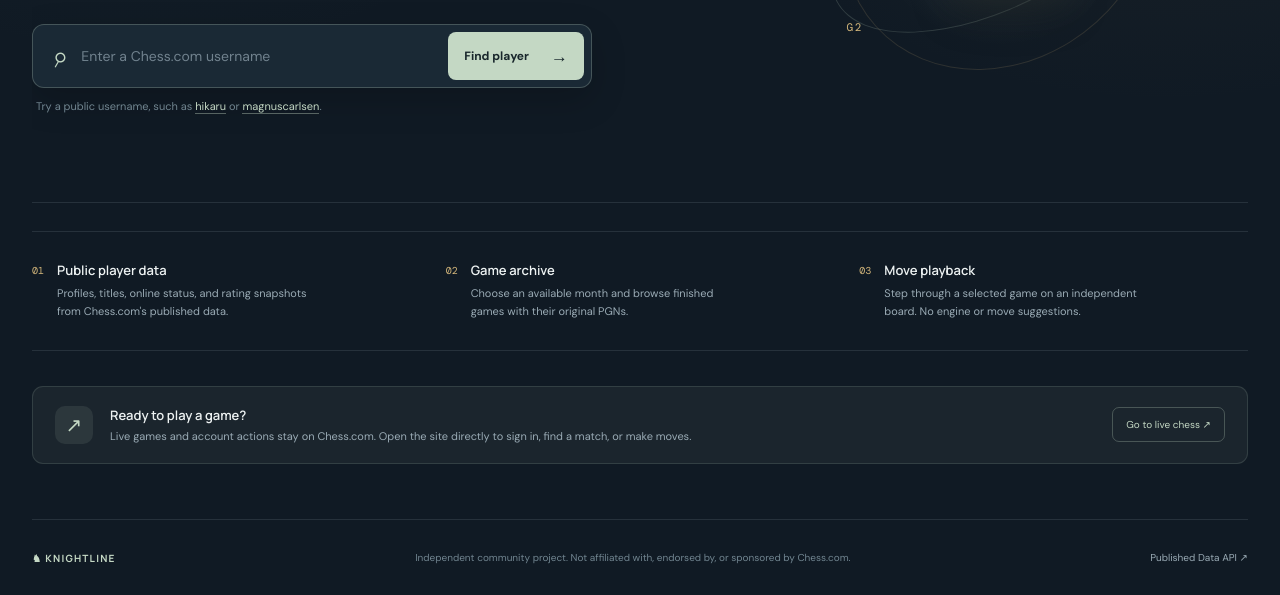
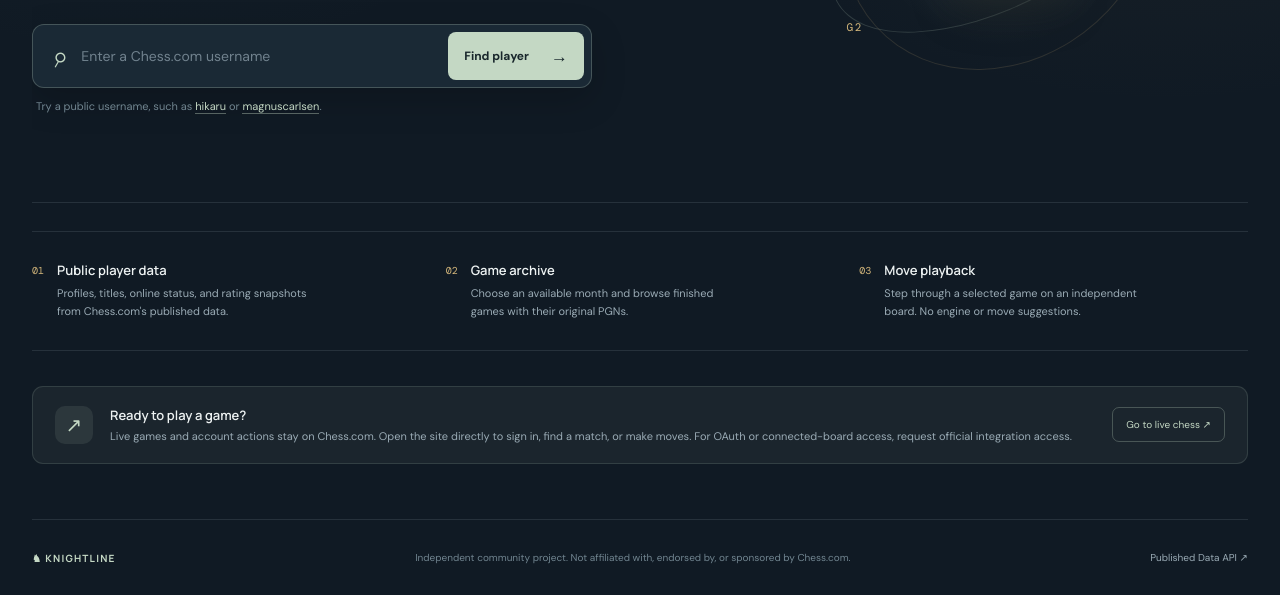
Before and after one commit to idkeman/Chess-interaction, a plain HTML site: page index.html in a window 1280 px wide. Shown: the part 463-1058 px from the top of the page. Drawn offline with nearby package versions, Linux system fonts and the light colour scheme.

Commit message:
Add official Chess.com integration request path

```diff
--- a/index.html
+++ b/index.html
@@ -126,7 +126,7 @@
 
       <section class="live-note">
         <div class="live-icon">↗</div>
-        <div><h2>Ready to play a game?</h2><p>Live games and account actions stay on Chess.com. Open the site directly to sign in, find a match, or make moves.</p></div>
+        <div><h2>Ready to play a game?</h2><p>Live games and account actions stay on Chess.com. Open the site directly to sign in, find a match, or make moves. For OAuth or connected-board access, <a class="inline-link" href="https://docs.google.com/forms/d/e/1FAIpQLSds2AeKLj9xqgu96Pu-rEAS0ItyqDbZbSgUFer0Mo6qMRx4Jg/viewform" target="_blank" rel="noopener noreferrer">request official integration access</a>.</p></div>
         <a href="https://www.chess.com/play" target="_blank" rel="noopener noreferrer">Go to live chess ↗</a>
       </section>
     </main>
```
